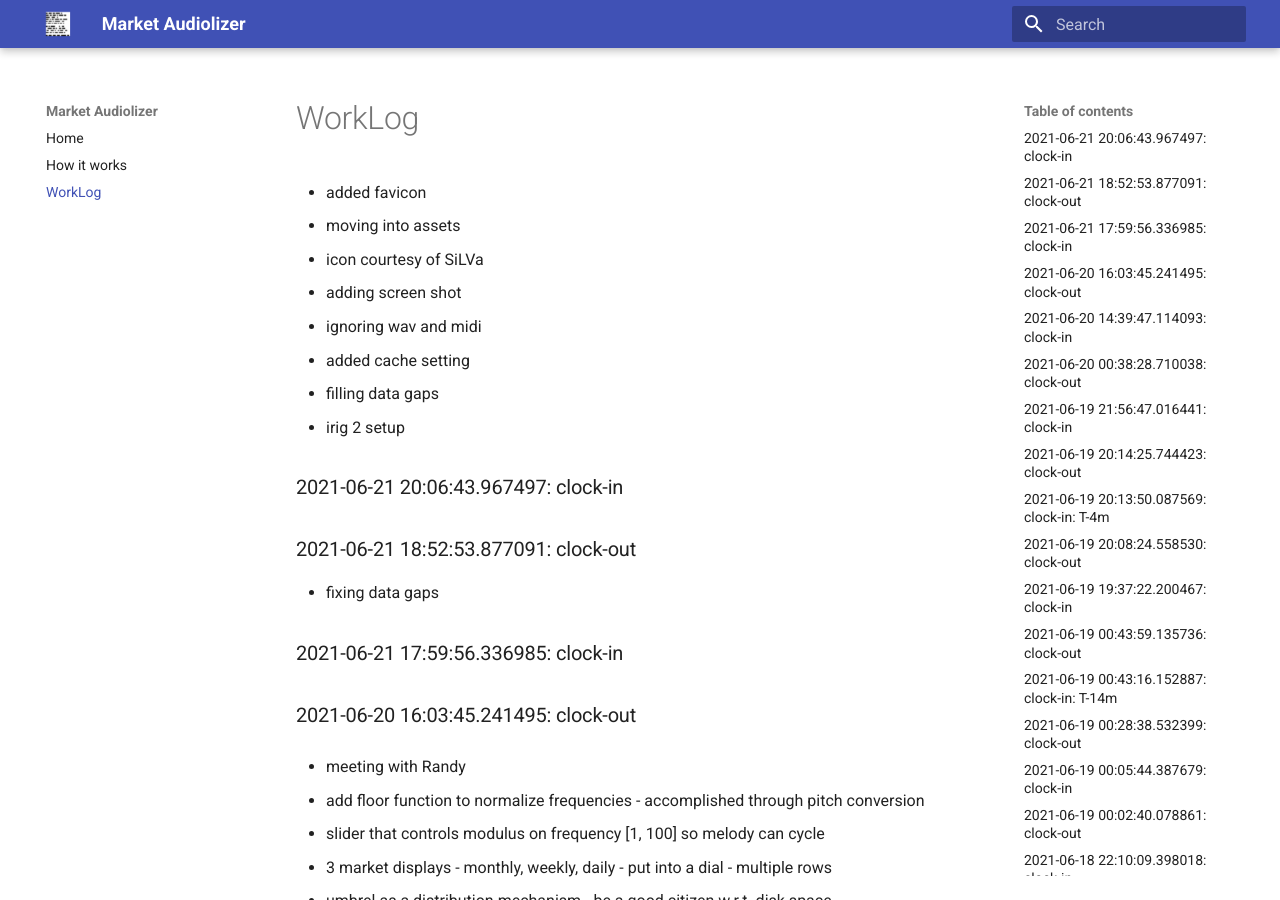
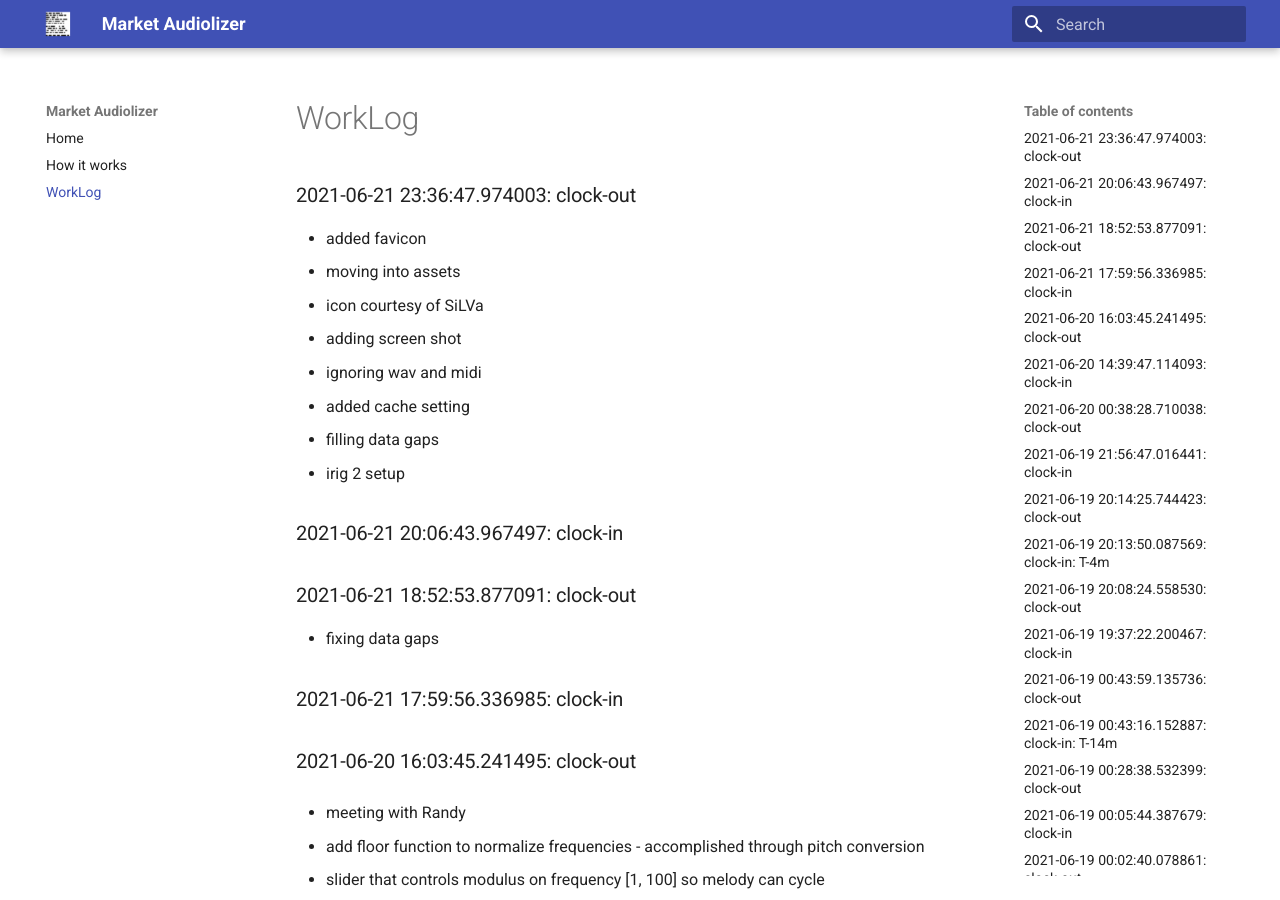
Before and after one commit to asherp/audiolizer, an MkDocs documentation site: the page built from docs/WorkLog.md, in a window 1280 px wide and 900 px high. Built offline with MkDocs 1.6.1 and Material for MkDocs 9.7.7, drawn with Linux system fonts in a browser that asks for light colours.

Commit message:
clock-out

```diff
--- a/WorkLog.md
+++ b/WorkLog.md
@@ -1,3 +1,5 @@
+### 2021-06-21 23:36:47.974003: clock-out
+
 * added favicon
 * moving into assets
 * icon courtesy of SiLVa
```
